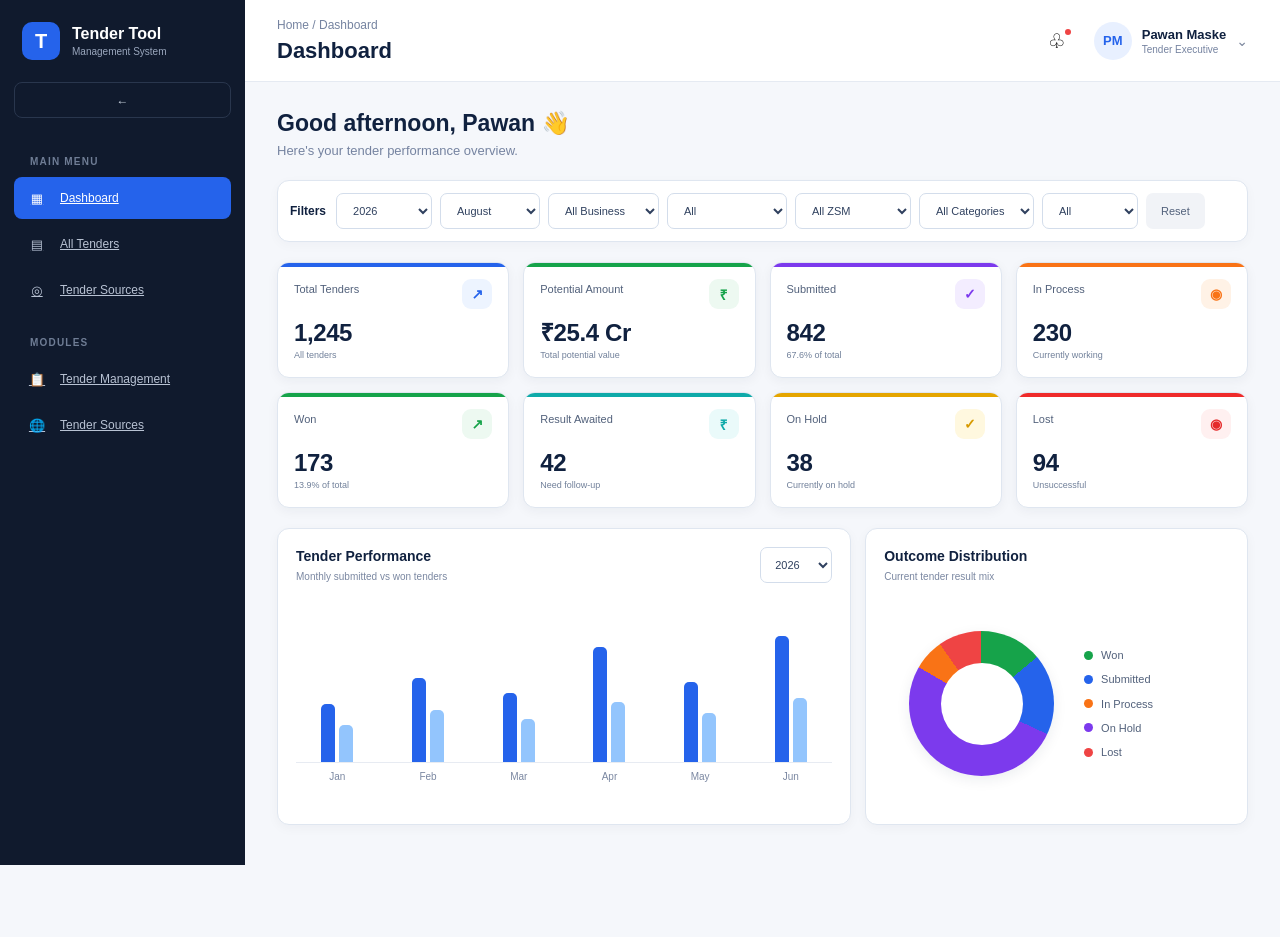
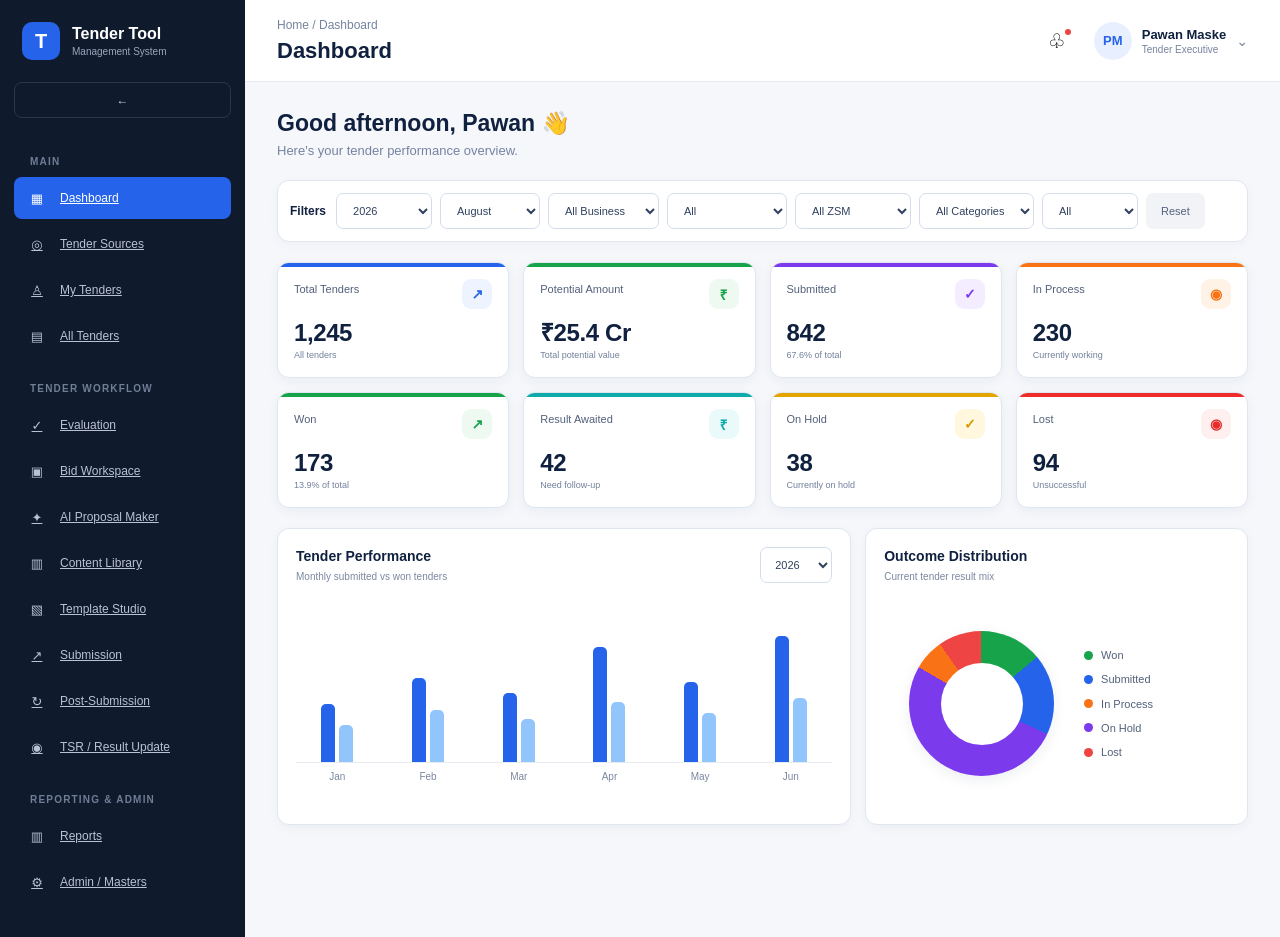
Before and after one commit to pawanmaske-sys/Tender-development-tool, a Next.js app: page / in a window 1280 px wide. Before the commit the page ends 865 px from the top, so only its background shows below. Built offline with nearby package versions, Linux system fonts and the light colour scheme.

Commit message:
Update Sidebar.js

```diff
--- a/app/components/Sidebar.js
+++ b/app/components/Sidebar.js
@@ -4,21 +4,93 @@ import Link from "next/link";
 import { usePathname } from "next/navigation";
 import { useState } from "react";
 
-const menuItems = [
+const menuSections = [
+  {
+    title: "MAIN",
+    items: [
       {
         name: "Dashboard",
         path: "/",
         icon: "▦",
       },
       {
+        name: "Tender Sources",
+        path: "/tender-sources",
+        icon: "◎",
+      },
+      {
+        name: "My Tenders",
+        path: "/my-tenders",
+        icon: "♙",
+      },
+      {
         name: "All Tenders",
         path: "/all-tenders",
         icon: "▤",
       },
+    ],
+  },
+
   {
-    name: "Tender Sources",
-    path: "/tender-sources",
-    icon: "◎",
+    title: "TENDER WORKFLOW",
+    items: [
+      {
+        name: "Evaluation",
+        path: "/evaluation",
+        icon: "✓",
+      },
+      {
+        name: "Bid Workspace",
+        path: "/bid-workspace",
+        icon: "▣",
+      },
+      {
+        name: "AI Proposal Maker",
+        path: "/ai-proposal-maker",
+        icon: "✦",
+      },
+      {
+        name: "Content Library",
+        path: "/content-library",
+        icon: "▥",
+      },
+      {
+        name: "Template Studio",
+        path: "/template-studio",
+        icon: "▧",
+      },
+      {
+        name: "Submission",
+        path: "/submission",
+        icon: "↗",
+      },
+      {
+        name: "Post-Submission",
+        path: "/post-submission",
+        icon: "↻",
+      },
+      {
+        name: "TSR / Result Update",
+        path: "/tsr-result-update",
+        icon: "◉",
+      },
+    ],
+  },
+
+  {
+    title: "REPORTING & ADMIN",
+    items: [
+      {
+        name: "Reports",
+        path: "/reports",
+        icon: "▥",
+      },
+      {
+        name: "Admin / Masters",
+        path: "/admin-masters",
+        icon: "⚙",
+      },
+    ],
   },
 ];
 
@@ -53,7 +125,7 @@ export default function Sidebar() {
       </div>
 
 
-      {/* COLLAPSE BUTTON */}
+      {/* COLLAPSE */}
       <button
         type="button"
         className="collapse-button"
@@ -67,11 +139,15 @@ export default function Sidebar() {
       {/* NAVIGATION */}
       <nav className="nav">
 
+        {menuSections.map((section) => (
+
+          <div key={section.title}>
+
             <div className="nav-label">
-          MAIN MENU
+              {section.title}
             </div>
 
-        {menuItems.map((item) => {
+            {section.items.map((item) => {
 
               const isActive =
                 item.path === "/"
@@ -97,48 +173,12 @@ export default function Sidebar() {
 
                 </Link>
               );
+
             })}
 
-
-        {/* MODULES */}
-        <div className="nav-label">
-          MODULES
           </div>
 
-        <Link
-          href="/all-tenders"
-          className={`nav-item ${
-            pathname.startsWith("/all-tenders")
-              ? "active"
-              : ""
-          }`}
-        >
-          <span className="nav-icon">
-            📋
-          </span>
-
-          <span className="nav-text">
-            Tender Management
-          </span>
-        </Link>
-
-
-        <Link
-          href="/tender-sources"
-          className={`nav-item ${
-            pathname.startsWith("/tender-sources")
-              ? "active"
-              : ""
-          }`}
-        >
-          <span className="nav-icon">
-            🌐
-          </span>
-
-          <span className="nav-text">
-            Tender Sources
-          </span>
-        </Link>
+        ))}
 
       </nav>
 
```
Lines whose indentation alone changed are shown as unchanged.
